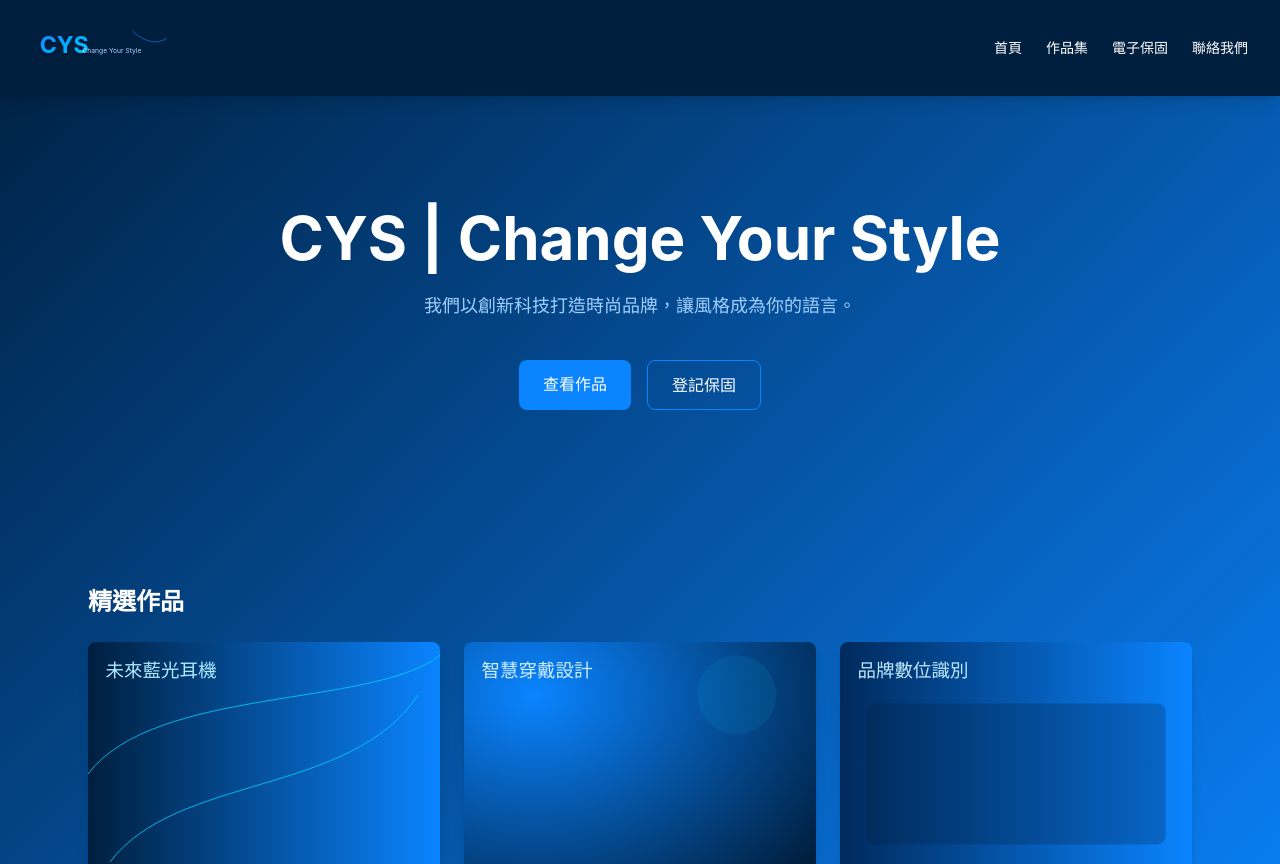
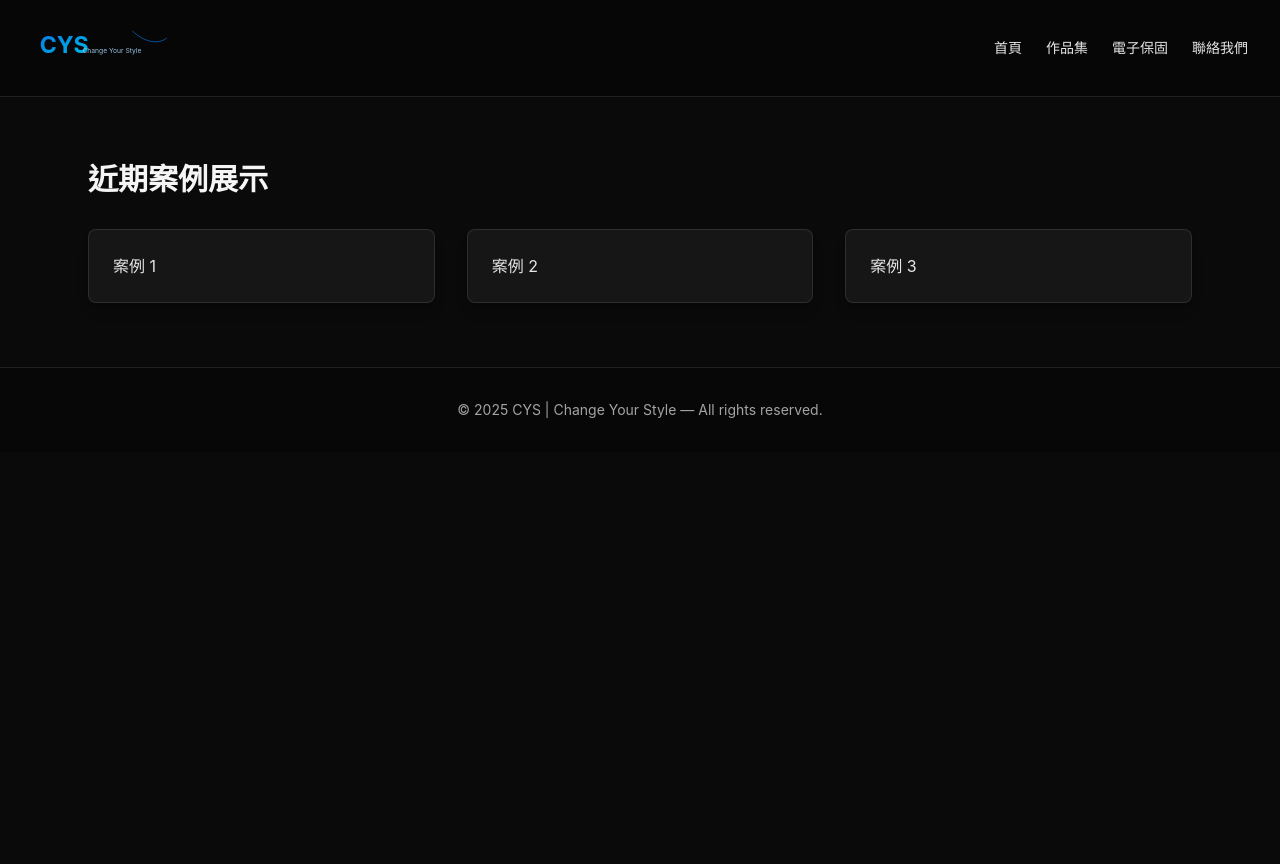
Before and after one commit to e125759910-eng/cys-website, a Next.js app: page / in a window 1280 px wide. Shown: the top 864 px of the page. After the commit the page ends 800 px from the top, so only its background shows below. Built offline with nearby package versions, Linux system fonts and the light colour scheme.

Commit message:
style: switch to tech grayscale theme; update layout/components

```diff
--- a/app/layout.tsx
+++ b/app/layout.tsx
@@ -12,7 +12,7 @@ export default function RootLayout({
 }) {
   return (
     <html lang="zh-TW">
-      <body>{children}</body>
+      <body className="min-h-screen bg-neutral-950 text-neutral-200 antialiased">{children}</body>
     </html>
   )
 }
--- a/app/page.tsx
+++ b/app/page.tsx
@@ -2,20 +2,22 @@ import Navbar from "@/components/Navbar";
 import Hero from "@/components/Hero";
 import Footer from "@/components/Footer";
 
-export default function HomePage(){
+export default function HomePage() {
   return (
-    <main className="min-h-screen bg-gradient-tech text-white">
+    <main className="min-h-screen">
       <Navbar />
-      <Hero />
+
       <section className="py-16 px-6 max-w-6xl mx-auto">
-        <h2 className="text-2xl font-semibold mb-6">精選作品</h2>
-        <div className="grid md:grid-cols-3 gap-6">
-          <img src="/work1.svg" className="rounded-lg shadow-lg" />
-          <img src="/work2.svg" className="rounded-lg shadow-lg" />
-          <img src="/work3.svg" className="rounded-lg shadow-lg" />
+        <h2 className="text-3xl font-bold mb-8 text-neutral-100">近期案例展示</h2>
+
+        <div className="grid grid-cols-1 md:grid-cols-3 gap-8">
+          <div className="p-6 rounded-lg shadow-lg border border-white/10 bg-white/5 text-neutral-200">案例 1</div>
+          <div className="p-6 rounded-lg shadow-lg border border-white/10 bg-white/5 text-neutral-200">案例 2</div>
+          <div className="p-6 rounded-lg shadow-lg border border-white/10 bg-white/5 text-neutral-200">案例 3</div>
         </div>
       </section>
+
       <Footer />
     </main>
-  )
+  );
 }
--- a/components/Footer.tsx
+++ b/components/Footer.tsx
@@ -1,6 +1,6 @@
 export default function Footer(){
   return (
-    <footer className="py-8 text-center text-sm text-slate-300 bg-black/40">
+    <footer className="py-8 text-center text-sm text-neutral-400 bg-black/30 border-t border-white/10">
       <div className="max-w-4xl mx-auto">© {new Date().getFullYear()} CYS | Change Your Style — All rights reserved.</div>
     </footer>
   )
--- a/components/Hero.tsx
+++ b/components/Hero.tsx
@@ -5,15 +5,15 @@ import Link from "next/link";
 export default function Hero(){
   return (
     <section className="flex flex-col items-center justify-center text-center py-28 px-6">
-      <motion.h1 className="text-6xl font-bold mb-6 text-white" initial={{ opacity: 0, y: -20 }} animate={{ opacity: 1, y: 0 }} transition={{ duration: 0.8 }}>
+      <motion.h1 className="text-6xl font-bold mb-6 text-neutral-100" initial={{ opacity: 0, y: -20 }} animate={{ opacity: 1, y: 0 }} transition={{ duration: 0.8 }}>
         CYS | Change Your Style
       </motion.h1>
-      <motion.p className="text-lg text-brand-light max-w-2xl mb-10" initial={{ opacity: 0 }} animate={{ opacity: 1 }} transition={{ delay: 0.3 }}>
+      <motion.p className="text-lg text-neutral-400 max-w-2xl mb-10" initial={{ opacity: 0 }} animate={{ opacity: 1 }} transition={{ delay: 0.3 }}>
         我們以創新科技打造時尚品牌，讓風格成為你的語言。
       </motion.p>
       <motion.div initial={{ opacity: 0 }} animate={{ opacity: 1 }} transition={{ delay: 0.6 }} className="flex gap-4">
-        <Link href="/portfolio" className="bg-brand-blue px-6 py-3 rounded-lg hover:bg-blue-500 transition">查看作品</Link>
-        <Link href="/warranty" className="border border-brand-blue px-6 py-3 rounded-lg hover:bg-brand-blue transition">登記保固</Link>
+        <Link href="/portfolio" className="bg-neutral-800 text-white px-6 py-3 rounded-lg hover:bg-neutral-700 transition border border-white/10">查看作品</Link>
+        <Link href="/warranty" className="border border-white/20 text-neutral-200 px-6 py-3 rounded-lg hover:bg-white/10 transition">登記保固</Link>
       </motion.div>
     </section>
   )
--- a/components/Navbar.tsx
+++ b/components/Navbar.tsx
@@ -2,15 +2,15 @@ import Link from "next/link";
 
 export default function Navbar() {
   return (
-    <nav className="flex justify-between items-center px-8 py-6 bg-brand-dark text-white shadow-lg sticky top-0 z-30">
+    <nav className="flex justify-between items-center px-8 py-6 bg-black/30 backdrop-blur border-b border-white/10 text-neutral-200 sticky top-0 z-30">
       <div className="flex items-center gap-4">
-        <img src="/logo.svg" alt="CYS Logo" className="w-36 h-auto" />
+        <img src="/logo.svg" alt="CYS Logo" className="w-36 h-auto opacity-90" />
       </div>
       <ul className="flex gap-6 text-sm">
-        <li><Link href="/">首頁</Link></li>
-        <li><Link href="/portfolio">作品集</Link></li>
-        <li><Link href="/warranty">電子保固</Link></li>
-        <li><Link href="/contact">聯絡我們</Link></li>
+        <li><Link href="/" className="hover:text-white transition">首頁</Link></li>
+        <li><Link href="/portfolio" className="hover:text-white transition">作品集</Link></li>
+        <li><Link href="/warranty" className="hover:text-white transition">電子保固</Link></li>
+        <li><Link href="/contact" className="hover:text-white transition">聯絡我們</Link></li>
       </ul>
     </nav>
   );
--- a/components/PortfolioGrid.tsx
+++ b/components/PortfolioGrid.tsx
@@ -2,9 +2,9 @@ export default function PortfolioGrid({ items }: { items: { id: number; title: s
   return (
     <div className="grid md:grid-cols-3 gap-8">
       {items.map(item => (
-        <div key={item.id} className="group relative overflow-hidden rounded-xl shadow-lg hover:scale-105 transition bg-black/40">
-          <img src={item.img} alt={item.title} className="w-full h-64 object-cover" />
-          <div className="absolute bottom-0 left-0 w-full bg-black/60 text-center py-3">{item.title}</div>
+        <div key={item.id} className="group relative overflow-hidden rounded-xl border border-white/10 bg-white/5 hover:bg-white/10 transition shadow-lg">
+          <img src={item.img} alt={item.title} className="w-full h-64 object-cover opacity-95 group-hover:opacity-100 transition" />
+          <div className="absolute bottom-0 left-0 w-full bg-black/50 backdrop-blur text-center py-3 text-neutral-200">{item.title}</div>
         </div>
       ))}
     </div>
--- a/tailwind.config.js
+++ b/tailwind.config.js
@@ -1,17 +1,18 @@
 /** @type {import('tailwindcss').Config} */
 module.exports = {
+  darkMode: "class",
   content: ["./app/**/*.{js,ts,jsx,tsx}", "./components/**/*.{js,ts,jsx,tsx}"],
   theme: {
     extend: {
       colors: {
         brand: {
           blue: "#0a84ff",
-          dark: "#001f3f",
-          light: "#a0cfff",
+          dark: "#0a0a0a",
+          light: "#d1d5db",
         },
       },
       backgroundImage: {
-        "gradient-tech": "linear-gradient(135deg, #001f3f, #0a84ff)",
+        "gradient-tech": "linear-gradient(135deg, #0a0a0a, #2a2a2a)",
       },
     },
   },
```
